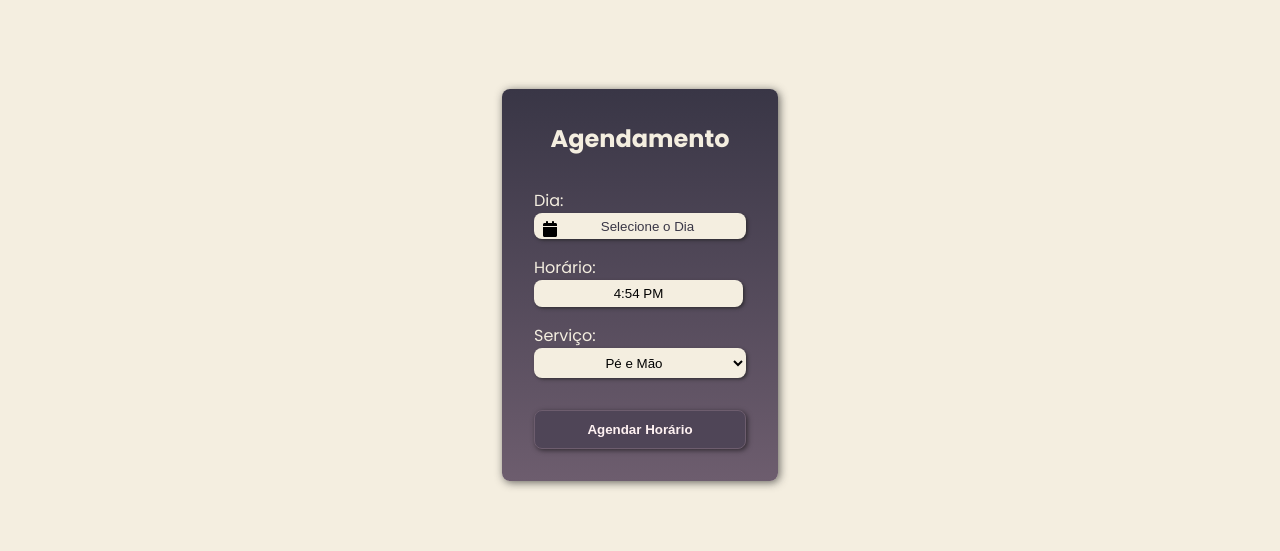
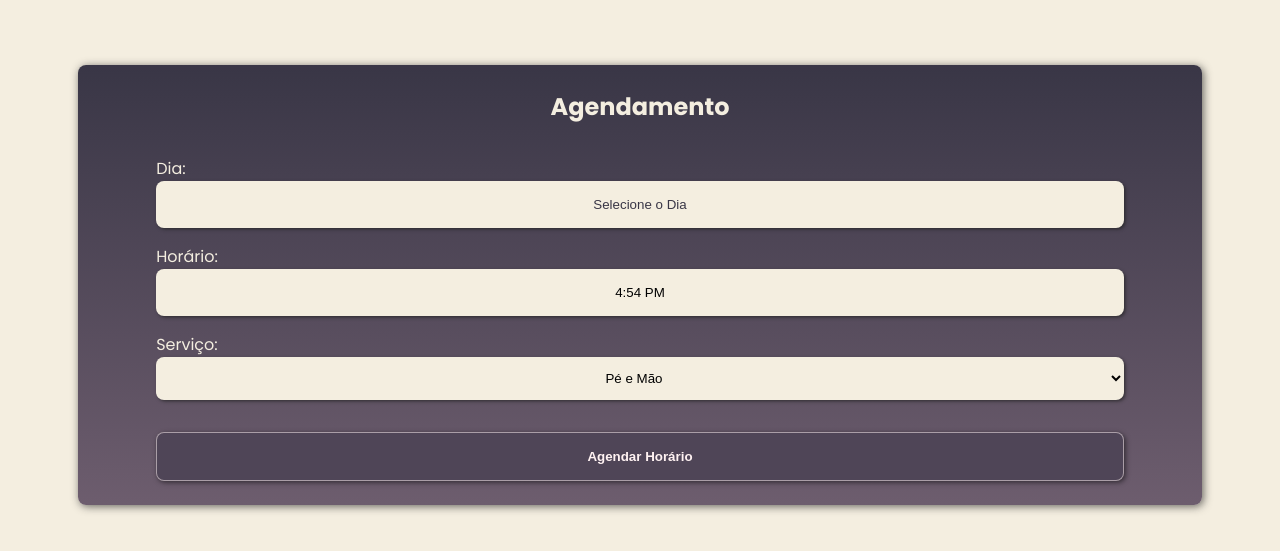
Before and after one commit to yureribeiro/front.agendamento, a Next.js app: page /cliente in a window 1280 px wide. Shown: the part 115-666 px from the top of the page. Built offline with nearby package versions, Linux system fonts and the light colour scheme.

Commit message:
FIX add verify endTime in appointment request

```diff
--- a/src/components/calendarDay/calendarDary.module.css
+++ b/src/components/calendarDay/calendarDary.module.css
@@ -1,11 +1,12 @@
 .container {
+  width: 90%;
   display: flex;
   flex-direction: column;
   align-items: center;
   justify-content: center;
   border-radius: .5rem;
   color: #F4EEE0;
-  padding: 2rem;
+  padding: 1.5rem;
   background: linear-gradient(#393646, #6D5D6E);
   box-shadow: .1rem .1rem .5rem #222222ad;
   gap: 1rem;
@@ -14,6 +15,7 @@
 .form {
   display: flex;
   flex-direction: column;
+  width: 90%;
 }
 
 .name {
@@ -22,7 +24,7 @@
 
 .select {
   text-align: center;
-  padding:  .4rem 1rem;
+  padding:  .8rem 1rem;
   background-color: #F4EEE0;
   border-radius: .5rem;
   outline: none;
@@ -32,8 +34,9 @@
 }
 
 .datePicker {
+  width: 100%;
   text-align: center;
-  padding:  .4rem 1rem;
+  padding:  1rem 1rem;
   background-color: #F4EEE0;
   border-radius: .5rem;
   outline: none;
@@ -48,11 +51,11 @@
   font-weight: bold;
   background-color: #4F4557;
   color: #FFF2F2;
-  padding: .7rem 1rem;
-  border: .1rem solid #6D5D6E;
+  padding: 1rem;
+  border: .1rem solid #fff2f284;
   box-shadow: .1rem .1rem .3rem #00000087;
   border-radius: .5rem;
-  transition: .5s;
+  transition: .4s;
 }
  .button:hover {
   color: #393646;
@@ -60,3 +63,10 @@
   border: .1rem solid #4F4557;
   box-shadow: .1rem .1rem .5rem #0000009d;
 }
+
+.error {
+  color: #F4EEE0;
+  width: 100%;
+  text-align: center;
+  margin-top: .5rem;
+}
--- a/src/components/calendarDay/calendarDay.jsx
+++ b/src/components/calendarDay/calendarDay.jsx
@@ -1,5 +1,5 @@
 'use client'
-import React, { useState } from "react"
+import React, { useState, useEffect } from "react"
 import DatePicker from "react-datepicker"
 import { useUserContext } from "@/context"
 
@@ -13,8 +13,12 @@ import { addDays } from "date-fns"
 export default function CalendarDay() {
   const [startDate, setStartDate] = useState(null)
   const [startTime, setStartTime] = useState(new Date())
-  const [serviceType, setServiceType] = useState("HAND_AND_FOOT")
+  const [serviceType, setServiceType] = useState('')
+
   const { userName, userId } = useUserContext()
+
+  const [loading, setLoading] = useState(false)
+  const [error, setError] = useState('')
 
   registerLocale('pt', pt)
   setDefaultLocale('pt')
@@ -22,23 +26,22 @@ export default function CalendarDay() {
   const handleSubmit = async (event) => {
     event.preventDefault()
 
-    let endTime = new Date(startTime)
-
+    const endTime = new Date(startTime)
     if (serviceType === "HAND" || serviceType === "FOOT") {
-      endTime.setHours(endTime.getHours() + 1)
-    } else {
-      endTime.setHours(endTime.getHours() + 2)
+      endTime.setHours(startTime.getHours() + 1)
+    } else if (serviceType === "HAND_AND_FOOT") {
+      endTime.setHours(startTime.getHours() + 2)
     }
-
 
     const appointmentData = {
       startTime: startTime,
-      endTime: startTime,
+      endTime: endTime,
       dayOfWeek: startDate,
       serviceType: serviceType,
     }
 
     try {
+      setLoading(true)
       const response = await fetch(`http://localhost:3001/appointments/${userId}`, {
         method: 'POST',
         headers: {
@@ -48,13 +51,16 @@ export default function CalendarDay() {
       })
 
       if (response.ok) {
+        setLoading(false)
         const appointment = await response.json()
         console.log(appointment)
       } else {
-        throw new Error('Erro interno do servidor')
+        setLoading(false)
+        setError('Verifique se preencheu corretamente os campos')
       }
     } catch (error) {
-      console.log(error)
+      setLoading(false)
+      setError('tente novamente ou contate o suporte')
     }
   }
 
@@ -70,7 +76,6 @@ export default function CalendarDay() {
         <label className={styles.label}>Dia:</label>
         <DatePicker
           className={styles.datePicker}
-          showIcon
           locale="pt"
           selected={startDate}
           onChange={(date) => setStartDate(date)}
@@ -95,7 +100,14 @@ export default function CalendarDay() {
           <option value="FOOT">Pé</option>
           <option value="HAND">Mão</option>
         </select>
-        <button className={styles.button} type="submit">Agendar Horário</button>
+        <button
+          className={styles.button}
+          type="submit"
+        > {loading
+          ? 'Carregando...'
+          : 'Agendar Horário'}
+        </button>
+        {error && <p className={styles.error}>{error}</p>}
       </form>
     </div>
   )
```
Also changed, not shown: src/components/form/form.jsx (+11 -2 lines).
